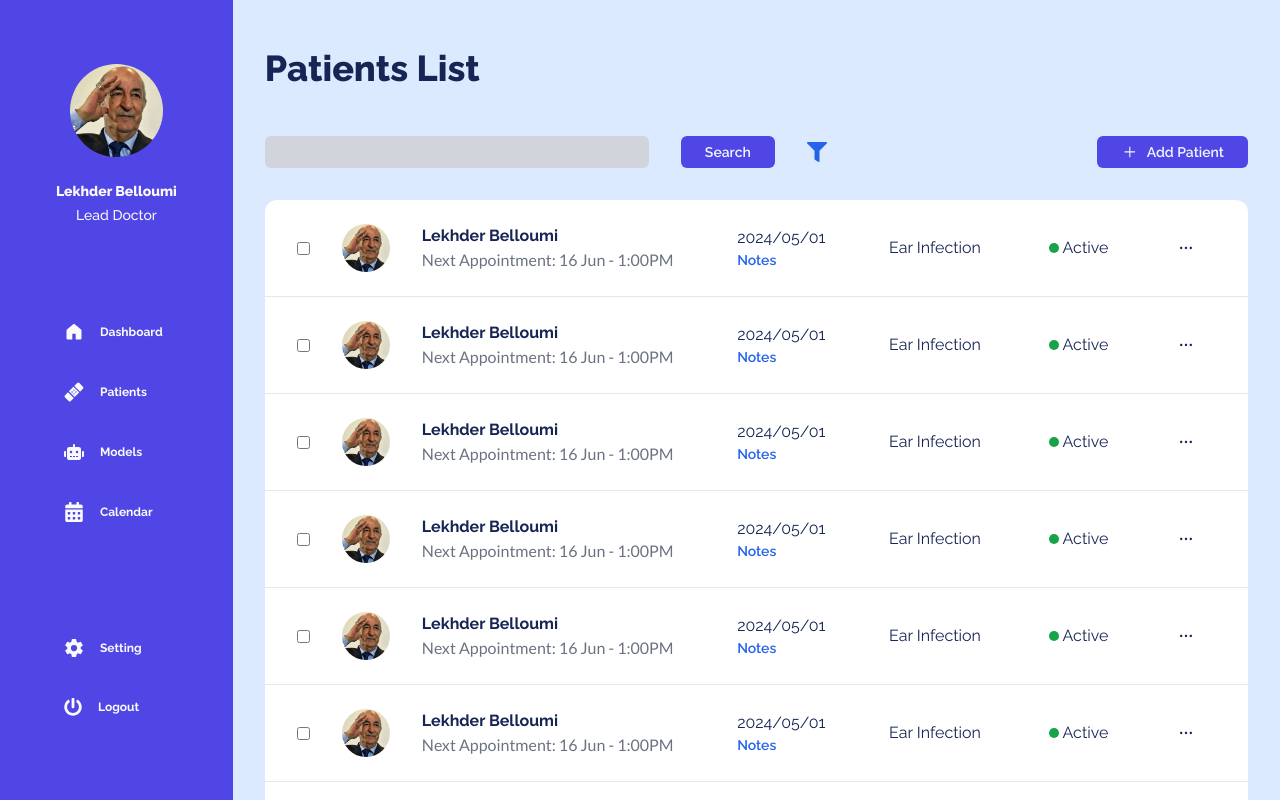
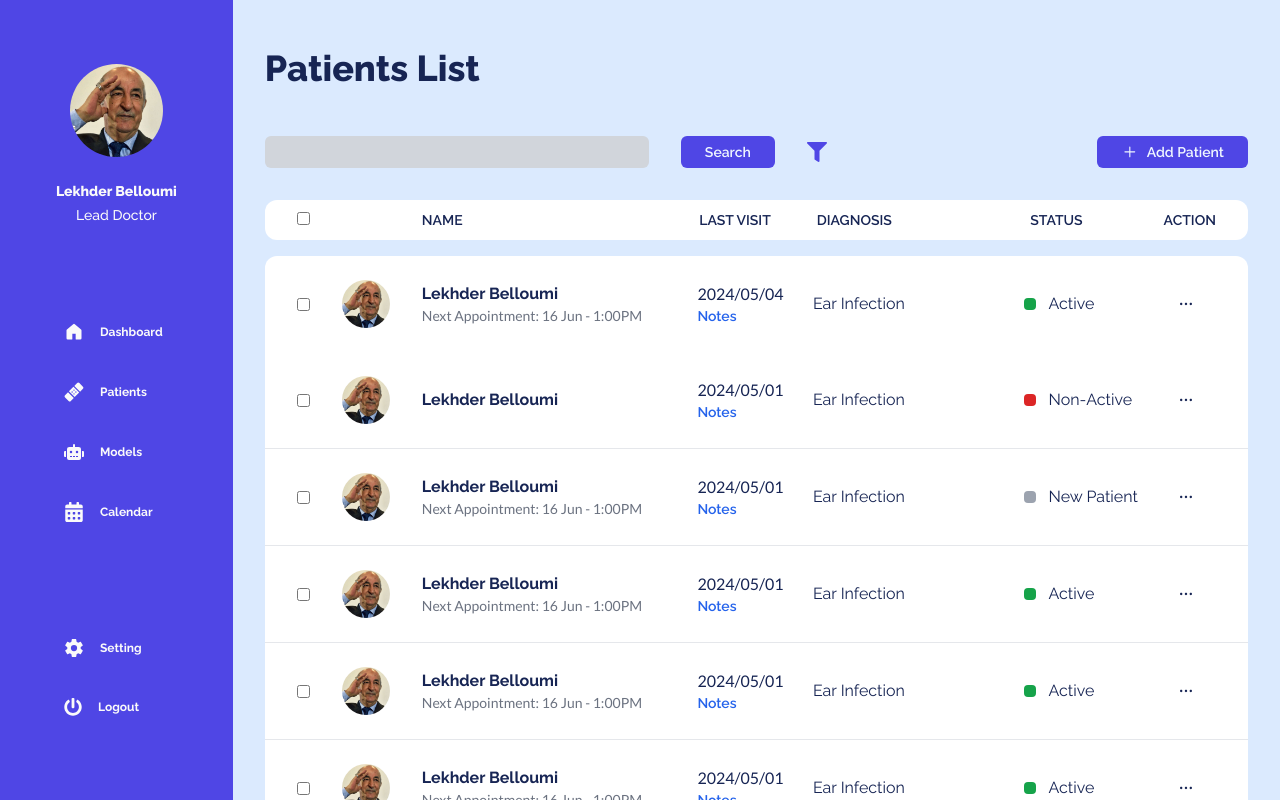
Before and after one commit to op-squad/front, a React (Vite) app: page /patients in a window 1280 px wide. Built offline with nearby package versions, Linux system fonts and the light colour scheme; sample sign-in values are in the browser's storage.

Commit message:
make the list dynamic

```diff
--- /dev/null
+++ b/src/assets/patients/patients.ts
@@ -0,0 +1,123 @@
+import doctorImg from "../profile/doctor.jpg";
+
+const patientList = [
+  {
+    familyName: "Belloumi",
+    firstName: "Lekhder",
+    profilePicture: doctorImg,
+    nextAppointment: "16 Jun - 1:00PM",
+    lastVisit: "2024/05/04",
+    diagnosis: "Ear Infection",
+    status: "active",
+  },
+  {
+    familyName: "Belloumi",
+    firstName: "Lekhder",
+    profilePicture: doctorImg,
+    nextAppointment: "",
+    lastVisit: "2024/05/01",
+    diagnosis: "Ear Infection",
+    status: "non-active",
+  },
+  {
+    familyName: "Belloumi",
+    firstName: "Lekhder",
+    profilePicture: doctorImg,
+    nextAppointment: "16 Jun - 1:00PM",
+    lastVisit: "2024/05/01",
+    diagnosis: "Ear Infection",
+    status: "new",
+  },
+  {
+    familyName: "Belloumi",
+    firstName: "Lekhder",
+    profilePicture: doctorImg,
+    nextAppointment: "16 Jun - 1:00PM",
+    lastVisit: "2024/05/01",
+    diagnosis: "Ear Infection",
+    status: "active",
+  },
+  {
+    familyName: "Belloumi",
+    firstName: "Lekhder",
+    profilePicture: doctorImg,
+    nextAppointment: "16 Jun - 1:00PM",
+    lastVisit: "2024/05/01",
+    diagnosis: "Ear Infection",
+    status: "active",
+  },
+  {
+    familyName: "Belloumi",
+    firstName: "Lekhder",
+    profilePicture: doctorImg,
+    nextAppointment: "16 Jun - 1:00PM",
+    lastVisit: "2024/05/01",
+    diagnosis: "Ear Infection",
+    status: "active",
+  },
+  {
+    familyName: "Belloumi",
+    firstName: "Lekhder",
+    profilePicture: doctorImg,
+    nextAppointment: "16 Jun - 1:00PM",
+    lastVisit: "2024/05/01",
+    diagnosis: "Ear Infection",
+    status: "active",
+  },
+  {
+    familyName: "Belloumi",
+    firstName: "Lekhder",
+    profilePicture: doctorImg,
+    nextAppointment: "16 Jun - 1:00PM",
+    lastVisit: "2024/05/01",
+    diagnosis: "Ear Infection",
+    status: "active",
+  },
+  {
+    familyName: "Belloumi",
+    firstName: "Lekhder",
+    profilePicture: doctorImg,
+    nextAppointment: "16 Jun - 1:00PM",
+    lastVisit: "2024/05/01",
+    diagnosis: "Ear Infection",
+    status: "active",
+  },
+  {
+    familyName: "Belloumi",
+    firstName: "Lekhder",
+    profilePicture: doctorImg,
+    nextAppointment: "16 Jun - 1:00PM",
+    lastVisit: "2024/05/01",
+    diagnosis: "Ear Infection",
+    status: "active",
+  },
+  {
+    familyName: "Belloumi",
+    firstName: "Lekhder",
+    profilePicture: doctorImg,
+    nextAppointment: "16 Jun - 1:00PM",
+    lastVisit: "2024/05/01",
+    diagnosis: "Ear Infection",
+    status: "active",
+  },
+  {
+    familyName: "Belloumi",
+    firstName: "Lekhder",
+    profilePicture: doctorImg,
+    nextAppointment: "16 Jun - 1:00PM",
+    lastVisit: "2024/05/01",
+    diagnosis: "Ear Infection",
+    status: "active",
+  },
+  {
+    familyName: "Belloumi",
+    firstName: "Lekhder",
+    profilePicture: doctorImg,
+    nextAppointment: "16 Jun - 1:00PM",
+    lastVisit: "2024/05/01",
+    diagnosis: "Ear Infection",
+    status: "active",
+  },
+];
+
+export default patientList;
--- /dev/null
+++ b/src/components/app/patient_list/PatientCard.tsx
@@ -0,0 +1,93 @@
+import { useState } from "react";
+import { IoIosMore } from "react-icons/io";
+import { useNavigate } from "react-router-dom";
+
+export default function Patient({ selected, props }) {
+  const navigate = useNavigate();
+
+  const [checked, setChecked] = useState(selected);
+  function handleCheckbox() {
+    setChecked(!checked);
+  }
+
+  function renderStatus() {
+    switch (props.status) {
+      case "active":
+        return (
+          <div className="w-32 flex items-center before:inline before:bg-green-600 before:w-3 before:aspect-square before:rounded before:mr-3">
+            Active
+          </div>
+        );
+      case "non-active":
+        return (
+          <div className="w-32 flex items-center before:inline before:bg-red-600 before:w-3 before:aspect-square before:rounded before:mr-3">
+            Non-Active
+          </div>
+        );
+      case "new":
+        return (
+          <div className="w-32 flex items-center before:inline before:bg-gray-400 before:w-3 before:aspect-square before:rounded before:mr-3">
+            New Patient
+          </div>
+        );
+      default:
+        <div>unknown</div>;
+    }
+  }
+
+  return (
+    <button
+      onClick={() => navigate("/settings")}
+      className="flex w-full p-6 pr-12 pl-8 bg-white hover:bg-gray-100 cursor-pointer first:rounded-t-xl last:rounded-b-xl justify-between items-center text-blue-950"
+    >
+      <div className="flex items-center gap-8">
+        <input
+          type="checkbox"
+          checked={checked}
+          onClick={(e) => {
+            handleCheckbox();
+            e.stopPropagation();
+          }}
+        />
+        <img
+          className="w-12 rounded-full aspect-square object-cover"
+          src={props.profilePicture}
+          alt=""
+        />
+        <div className="flex flex-col items-start w-64">
+          <div className="font-bold">
+            {props.firstName + " " + props.familyName}
+          </div>
+          {!!props.nextAppointment && (
+            <div className="font-Lato font-medium text-sm text-gray-500">
+              Next Appointment: {props.nextAppointment}
+            </div>
+          )}
+        </div>
+      </div>
+      <div className="flex flex-col items-start w-24">
+        <div className="font-Lato">{props.lastVisit}</div>
+        <button
+          onClick={(e) => {
+            navigate("/dashboard");
+            e.stopPropagation;
+          }}
+          className="text-sm font-semibold text-blue-600 hover:underline"
+        >
+          Notes
+        </button>
+      </div>
+      <div className="w-48 flex justify-start">{props.diagnosis}</div>
+      {renderStatus()}
+      <button
+        onClick={(e) => {
+          console.log("jaja");
+          e.stopPropagation();
+        }}
+        className="hover:bg-gray-300 rounded-full p-1.5"
+      >
+        <IoIosMore />
+      </button>
+    </button>
+  );
+}
--- a/src/pages/Patients.tsx
+++ b/src/pages/Patients.tsx
@@ -1,63 +1,40 @@
 import Sidebar from "@/components/app/Sidebar";
-import { useNavigate } from "react-router-dom";
-import { IoIosMore } from "react-icons/io";
 import { GoPlus } from "react-icons/go";
 import { FaFilter } from "react-icons/fa";
-import { useState } from "react";
-// const list = [{}];
+import Patient from "@/components/app/patient_list/PatientCard";
+import patientList from "@/assets/patients/patients";
 
-const Patient = () => {
-  const navigate = useNavigate();
+const myPatientList = patientList.map((item, index) => {
+  if (index == 0) {
+    return (
+      <Patient
+        selected={false}
+        props={item}
+      />
+    );
+  } else {
+    return (
+      <>
+        <Patient
+          selected={false}
+          props={item}
+        />
+        <hr />
+      </>
+    );
+  }
+});
 
-  const [checked, setChecked] = useState(false);
-  function handleCheckbox() {
-    setChecked(!checked);
-  }
-  return (
-    <button
-      onClick={() => navigate("/settings")}
-      className="flex p-6 pr-12 pl-8 bg-white hover:bg-gray-100 cursor-pointer first:rounded-t-xl last:rounded-b-xl justify-between items-center text-blue-950"
-    >
-      <div className="flex items-center gap-8">
-        <input
-          type="checkbox"
-          checked={checked}
-          onClick={(e) => {
-            handleCheckbox();
-            e.stopPropagation();
-          }}
-        />
-        <img
-          className="w-12 rounded-full aspect-square object-cover"
-          src="src/assets/profile/doctor.jpg"
-          alt=""
-        />
-        <div className="flex flex-col items-start">
-          <div className="font-bold">Lekhder Belloumi</div>
-          <div className="font-Lato font-medium text-gray-500">
-            Next Appointment: 16 Jun - 1:00PM
-          </div>
-        </div>
-      </div>
-      <div className="flex flex-col items-start">
-        <div>2024/05/01</div>
-        <div className="text-sm font-semibold text-blue-600">Notes</div>
-      </div>
-      <div>Ear Infection</div>
-      <div className="before:inline-block before:bg-green-600 before:w-2.5 before:aspect-square before:rounded-full before:mx-1">
-        Active
-      </div>
-      <button
-        onClick={(e) => {
-          console.log("jaja");
-          e.stopPropagation();
-        }}
-        className="hover:bg-gray-300 rounded-full p-1.5"
-      >
-        <IoIosMore />
-      </button>
-    </button>
-  );
+const handleFilter = () => {
+  console.log("handle filter");
+};
+
+const handleSearch = () => {
+  console.log("handle search");
+};
+
+const handleAddPatient = () => {
+  console.log("handle add patient");
 };
 
 export default function Patients() {
@@ -75,46 +52,40 @@ export default function Patients() {
                 className="rounded-md h-8 w-96 px-2 bg-gray-300"
                 type="text"
               />
-              <button className="h-8 bg-indigo-600 rounded-md px-6 text-blue-50 font-semibold text-sm">
+              <button
+                onClick={handleSearch}
+                className="h-8 bg-indigo-600 rounded-md px-6 text-blue-50 font-semibold text-sm"
+              >
                 Search
               </button>
-              <FaFilter
-                size={20}
-                color="#2563eb"
-              />
+              <button onClick={handleFilter}>
+                <FaFilter
+                  size={20}
+                  color="#4f46e5"
+                />
+              </button>
             </div>
-            <button className="flex gap-2 items-center h-8 bg-indigo-600 rounded-md px-6 text-blue-50 font-semibold text-sm">
+            <button
+              onClick={handleAddPatient}
+              className="flex gap-2 items-center h-8 bg-indigo-600 rounded-md px-6 text-blue-50 font-semibold text-sm"
+            >
               <GoPlus size={18} />
               Add Patient
             </button>
           </div>
-          <div className="flex flex-col">
-            <Patient />
-            <hr />
-            <Patient />
-            <hr />
-            <Patient />
-            <hr />
-            <Patient />
-            <hr />
-            <Patient />
-            <hr />
-            <Patient />
-            <hr />
-            <Patient />
-            <hr />
-            <Patient />
-            <hr />
-            <Patient />
-            <hr />
-            <Patient />
-            <hr />
-            <Patient />
-            <hr />
-            <Patient />
-            <hr />
-            <Patient />
+          <div className="flex items-center justify-between text-blue-950 px-8 w-full bg-white h-10 rounded-xl mb-[-16px] text-sm font-semibold">
+            <div className="flex items-center">
+              <div>
+                <input type="checkbox" />
+              </div>
+              <div className="ml-28 w-64">NAME</div>
+            </div>
+            <div className="w-24">LAST VISIT</div>
+            <div className="w-48">DIAGNOSIS</div>
+            <div className="w-28">STATUS</div>
+            <div>ACTION</div>
           </div>
+          <div className="flex flex-col">{myPatientList}</div>
         </div>
       </div>
     </div>
```
